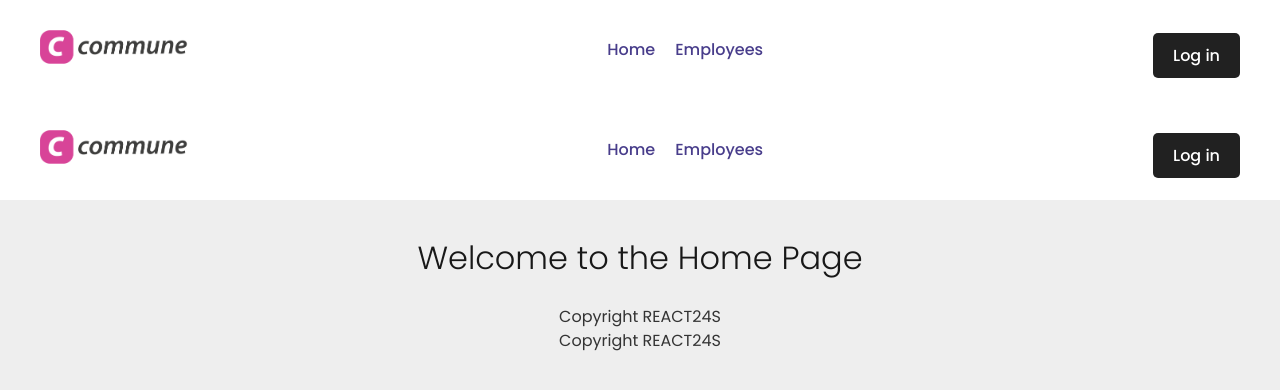
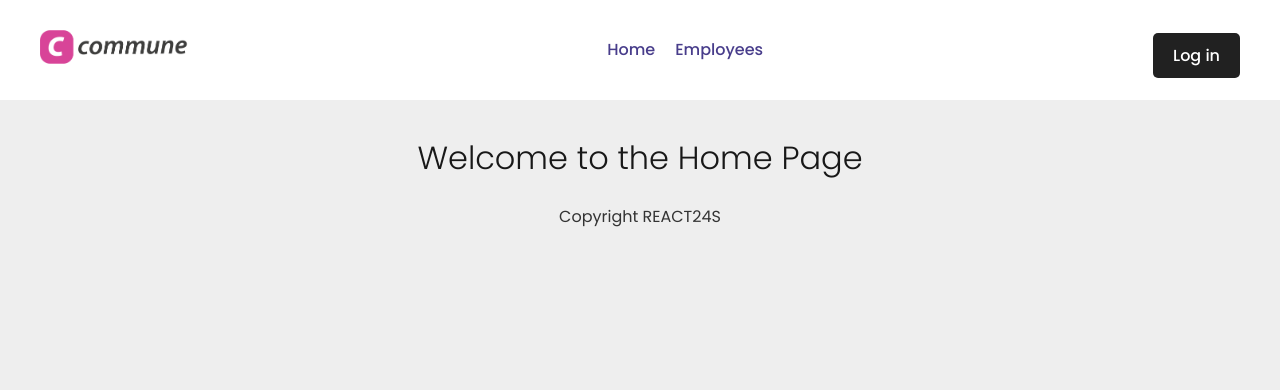
Before and after one commit to futuandrei/HR-App, a React (Vite) app: page /HomePage in a window 1280 px wide. Shown: the top 390 px of the page. Built offline with nearby package versions, Linux system fonts and the light colour scheme; a web font is replaced by a local one.

Commit message:
double header fixed

```diff
--- a/src/pages/EmployeePage.jsx
+++ b/src/pages/EmployeePage.jsx
@@ -6,12 +6,12 @@ import EmployeeList from "../components/EmployeeList/EmployeeList";
 function HomePage() {
   return (
     <>
-      <Header />
+      {/* <Header /> */}
       <main>
         <h1>Welcome to the Home Page</h1>
         <EmployeeList />
       </main>
-      <Footer />
+      {/* <Footer /> */}
     </>
   );
 }
--- a/src/pages/HomePage.jsx
+++ b/src/pages/HomePage.jsx
@@ -4,11 +4,11 @@ import Footer from "../components/Footer/Footer";
 function HomePage() {
   return (
     <>
-      <Header />
+      {/* <Header /> */}
       <main>
         <h1>Welcome to the Home Page</h1>
       </main>
-      <Footer />
+      {/* <Footer /> */}
     </>
   );
 }
```
